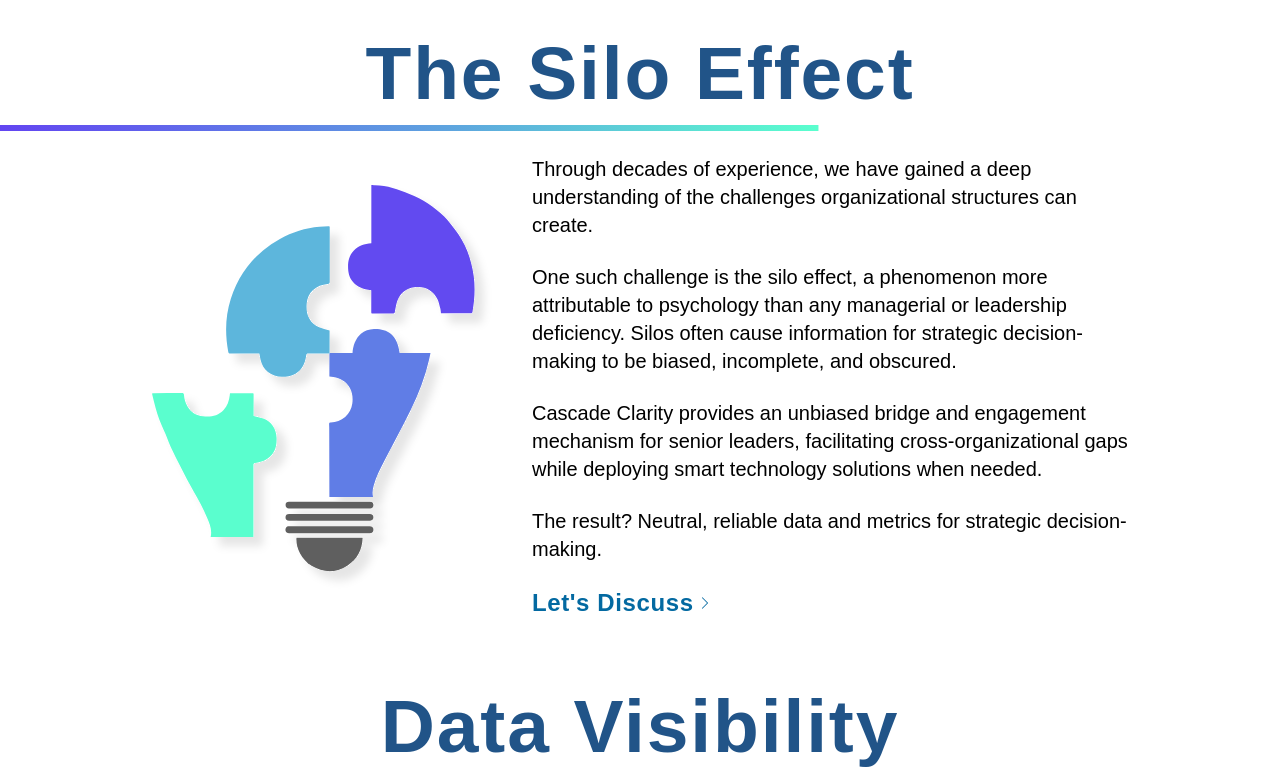
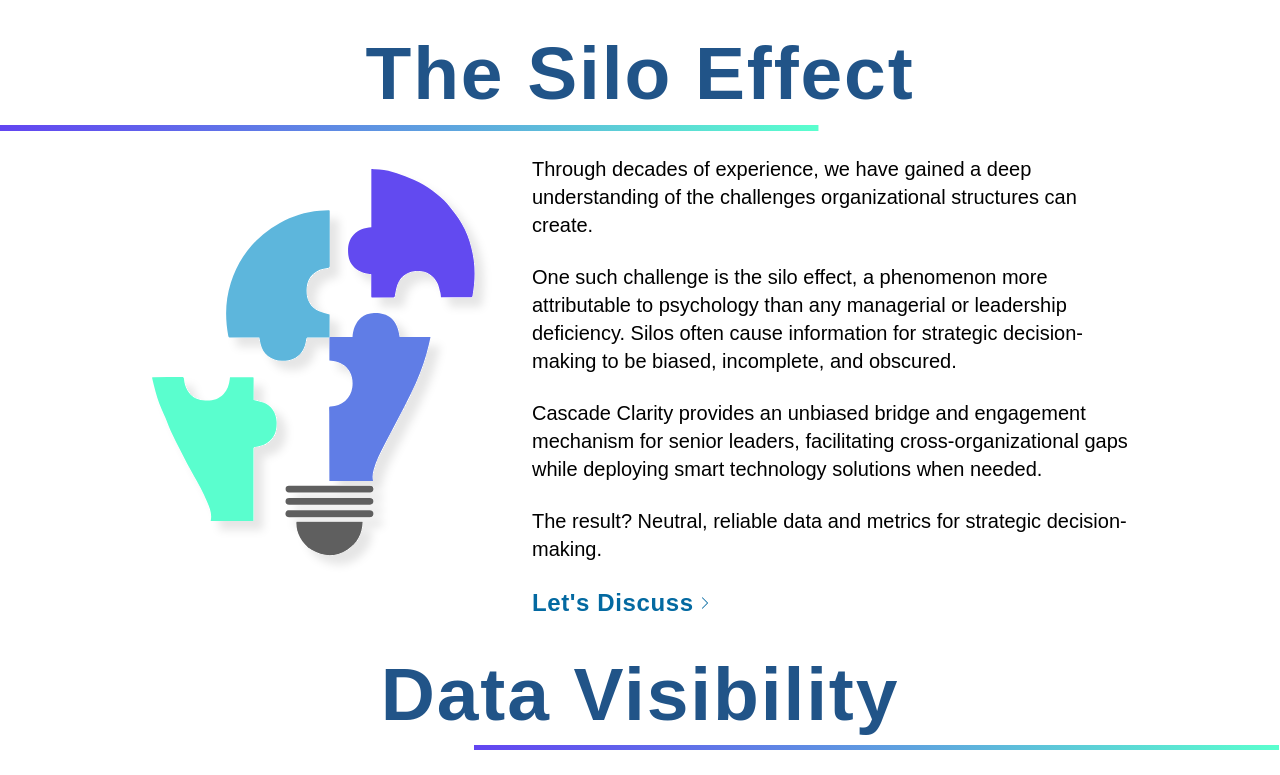
Before and after one commit to SalesBox-EM/cascade, a React (Create React App) app: page /Organizational in a window 1280 px wide. Shown: the part 642-1417 px from the top of the page. Built offline with nearby package versions, Linux system fonts and the light colour scheme.

Commit message:
Fixed Silo Anchor

```diff
--- a/src/Components/Pages/Organizational.jsx
+++ b/src/Components/Pages/Organizational.jsx
@@ -53,7 +53,7 @@
             </div>
             <img src={UnderLine} className='w-[64%] hidden lg:flex' alt="" />
             <div ref={scrollRef1} className='w-full h-full flex flex-col items-center justify-center'>
-                <div className='w-[80%] h-full flex flex-col md:flex-row items-center  p-6 gap-10'>
+                <div className='w-[80%] h-full flex flex-col md:flex-row relative items-center  p-6 gap-10'>
                     <img src={LightBulp} className='xl:w-[340px] w-[150px]' alt="" />
                     <div className='flex flex-col gap-6 text-xl'>
                         <p>Through decades of experience, we have gained a deep understanding of the challenges organizational structures can create.
@@ -63,12 +63,12 @@
                         <p>Cascade Clarity provides an unbiased bridge and engagement mechanism for senior leaders, facilitating cross-organizational gaps while deploying smart technology solutions when needed. </p>
                         <p>The result? Neutral, reliable data and metrics for strategic decision-making.</p>
                         <HashLink to="/Connect/#homeConnect">
-                            <h5 className='hover:text-sky-500 text-sky-700 text-sky font-semibold text-2xl flex items-center justify-center transition-all duration-75 ease-in w-fit gap-1'>Let's Discuss <BsChevronRight className='text-sm' /></h5>
+                            <h5 className='hover:text-sky-500 absolute cursor-pointer  text-sky-700 text-sky font-semibold text-2xl flex items-center justify-center transition-all duration-75 ease-in w-fit gap-1'>Let's Discuss <BsChevronRight className='text-sm' /></h5>
                         </HashLink>
                     </div>
                 </div>
             </div>
-            <div id='Data' ref={scrollRef2} className='w-full h-full relative pt-[96px] mt-[-96px] mb-6'>
+            <div id='Data' ref={scrollRef2} className='w-full h-full relative pt-[96px] z-[20] mt-[-96px] mb-6'>
                 <h1 className=' text-center mt-12  text-[#215488]'>Data Visibility </h1>
                 <img src={UnderLine} className='w-[63%] absolute right-0 -bottom-[20px] hidden lg:flex  ' alt="" />
             </div>
```
